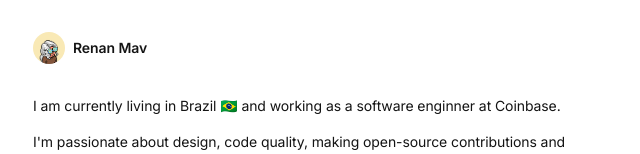
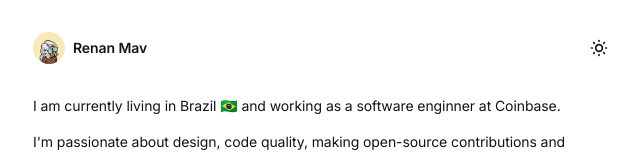
Before and after one commit to renanmav/renanmav.com, a Next.js app: page / in a window 1280 px wide. Shown: the top 154 px of the page, without its empty margins (319-959 px from the left). Built offline with nearby package versions, Linux system fonts and the light colour scheme; no server answers.

Commit message:
implement dark mode

```diff
--- a/app/(public)/blog/posts/my-journey-at-coinbase.mdx
+++ b/app/(public)/blog/posts/my-journey-at-coinbase.mdx
@@ -5,7 +5,6 @@ summary: "Documentation of my work at Coinbase"
 ---
 
 {/* TODO: add page views */}
-{/* TODO: add dark mode switch on nav bar */}
 {/* TODO: fix `` style */}
 
 I started working at [Coinbase](https://www.coinbase.com) on **January 2022**, so that accounts for **<DateRange startDate="2022-01-04" endDate="2024-09-06" />**! I'm documenting my IC4 journey here, so I can look back and see how much I've grown. 🚀
--- a/app/(public)/page.tsx
+++ b/app/(public)/page.tsx
@@ -3,8 +3,6 @@ import { myInfo } from "app/constants";
 import Link from "app/components/link";
 
 export default function IndexPage() {
-  // TODO: add react-intl for translations
-
   return (
     <section>
       <MeNowadays />
@@ -50,8 +48,8 @@ function HobbiesAndInspirations() {
   /* TODO: Checkout my YouTube channel for some of my sends. */
   return (
     <p id="hobbies-and-inspirations" className="mb-4 text-base">
-      I consider myself an artist at heart 👨‍🎨❤️, consistently polishing my creations
-      and looking for my masterpiece. I also enjoy cars and
+      I consider myself an artist at heart 👨‍🎨❤️, consistently polishing my
+      creations and looking for my masterpiece. I also enjoy cars and
       fixing/racing/drifting them. My biggest inspirations of all time are my
       mom&dad, Jesus Christ and Ayrton Senna. They taught me to chase my dreams,
       be humble and never give up. 🙏 🏎️ 🏁
--- a/app/components/nav.tsx
+++ b/app/components/nav.tsx
@@ -1,6 +1,8 @@
 import { myInfo } from "app/constants";
 import Image from "next/image";
 import Link from "next/link";
+
+import { ThemeToggle } from "./theme-toggle";
 
 export default function Navbar() {
   return (
@@ -22,8 +24,7 @@ export default function Navbar() {
       </div>
 
       <div className="flex flex-row items-center" id="nav-right">
-        {/* TODO: implement dark mode */}
-        {/* <span>Theme</span> */}
+        <ThemeToggle />
       </div>
     </header>
   );
--- /dev/null
+++ b/app/components/theme-provider.tsx
@@ -0,0 +1,53 @@
+"use client";
+
+import { createContext, useContext, useEffect, useState } from "react";
+
+type Theme = "light" | "dark";
+
+type ThemeContextType = {
+  theme: Theme;
+  setTheme: (theme: Theme) => void;
+};
+
+const ThemeContext = createContext<ThemeContextType | null>(null);
+
+export function ThemeProvider({ children }: { children: React.ReactNode }) {
+  const [theme, setTheme] = useState<Theme>("light");
+
+  useEffect(function onMount() {
+    const mediaQuery = window.matchMedia("(prefers-color-scheme: dark)");
+    const storedTheme = localStorage.getItem("theme") as Theme | null;
+    const systemPreferenceTheme = mediaQuery.matches ? "dark" : "light";
+
+    setTheme(storedTheme || systemPreferenceTheme);
+
+    const handleChange = (e: MediaQueryListEvent) => {
+      setTheme(e.matches ? "dark" : "light");
+    };
+    mediaQuery.addEventListener("change", handleChange);
+
+    return () => mediaQuery.removeEventListener("change", handleChange);
+  }, []);
+
+  useEffect(
+    function onUpdate() {
+      localStorage.setItem("theme", theme);
+      document.documentElement.classList.toggle("dark", theme === "dark");
+    },
+    [theme],
+  );
+
+  return (
+    <ThemeContext.Provider value={{ theme, setTheme }}>
+      {children}
+    </ThemeContext.Provider>
+  );
+}
+
+export function useTheme() {
+  const context = useContext(ThemeContext);
+  if (!context) {
+    throw new Error("useTheme must be used within a ThemeProvider");
+  }
+  return context;
+}
--- /dev/null
+++ b/app/components/theme-toggle.tsx
@@ -0,0 +1,18 @@
+"use client";
+
+import { LuSunMedium, LuMoonStar } from "react-icons/lu";
+
+import { useTheme } from "./theme-provider";
+
+export function ThemeToggle() {
+  const { theme, setTheme } = useTheme();
+
+  return (
+    <button
+      className="cursor-pointer bg-transparent text-xl transition-transform hover:scale-110"
+      onClick={() => setTheme(theme === "dark" ? "light" : "dark")}
+    >
+      {theme === "dark" ? <LuMoonStar /> : <LuSunMedium />}
+    </button>
+  );
+}
--- a/app/layout.tsx
+++ b/app/layout.tsx
@@ -7,6 +7,7 @@ import { SpeedInsights } from "@vercel/speed-insights/next";
 
 import { baseUrl } from "./sitemap";
 import { myInfo } from "./constants";
+import { ThemeProvider } from "./components/theme-provider";
 
 export const metadata: Metadata = {
   metadataBase: new URL(baseUrl),
@@ -56,7 +57,7 @@ export default function RootLayout({
 }>) {
   return (
     <html
-      lang="en-US"
+      lang="en"
       className={cx(
         "bg-white text-black dark:bg-black dark:text-white",
         inter.className,
@@ -64,10 +65,10 @@ export default function RootLayout({
     >
       <head>
         <meta name="viewport" content="width=device-width, initial-scale=1.0" />
+        <link rel="shortcut icon" href="/favicon.png" />
       </head>
       <body className="antialiased">
-        <link rel="shortcut icon" href="/favicon.png" />
-        {children}
+        <ThemeProvider>{children}</ThemeProvider>
         <Analytics />
         <SpeedInsights />
       </body>
--- a/package.json
+++ b/package.json
@@ -3,6 +3,7 @@
   "version": "0.1.0",
   "private": true,
   "license": "MIT",
+  "packageManager": "bun@1.1.22",
   "scripts": {
     "dev": "next dev",
     "build": "next build",
@@ -33,6 +34,5 @@
     "sugar-high": "^0.6.0",
     "tailwindcss": "^3.4.7",
     "typescript": "~5.5.0"
-  },
-  "packageManager": "bun@1.1.22"
+  }
 }
--- a/tailwind.config.ts
+++ b/tailwind.config.ts
@@ -32,6 +32,7 @@ const config: Config = {
     },
   },
   plugins: [],
+  darkMode: "selector",
 };
 
 export default config;
```
